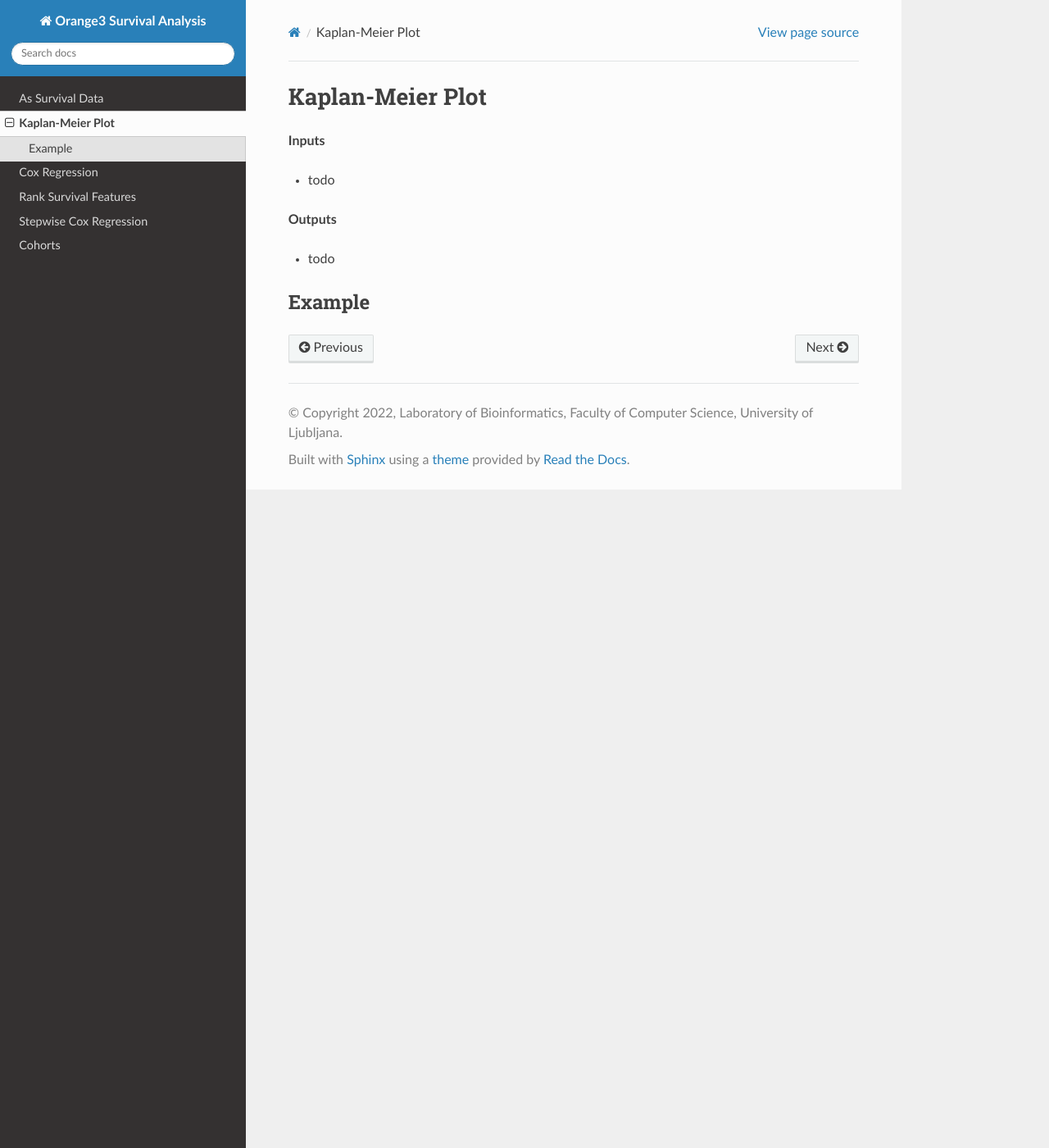
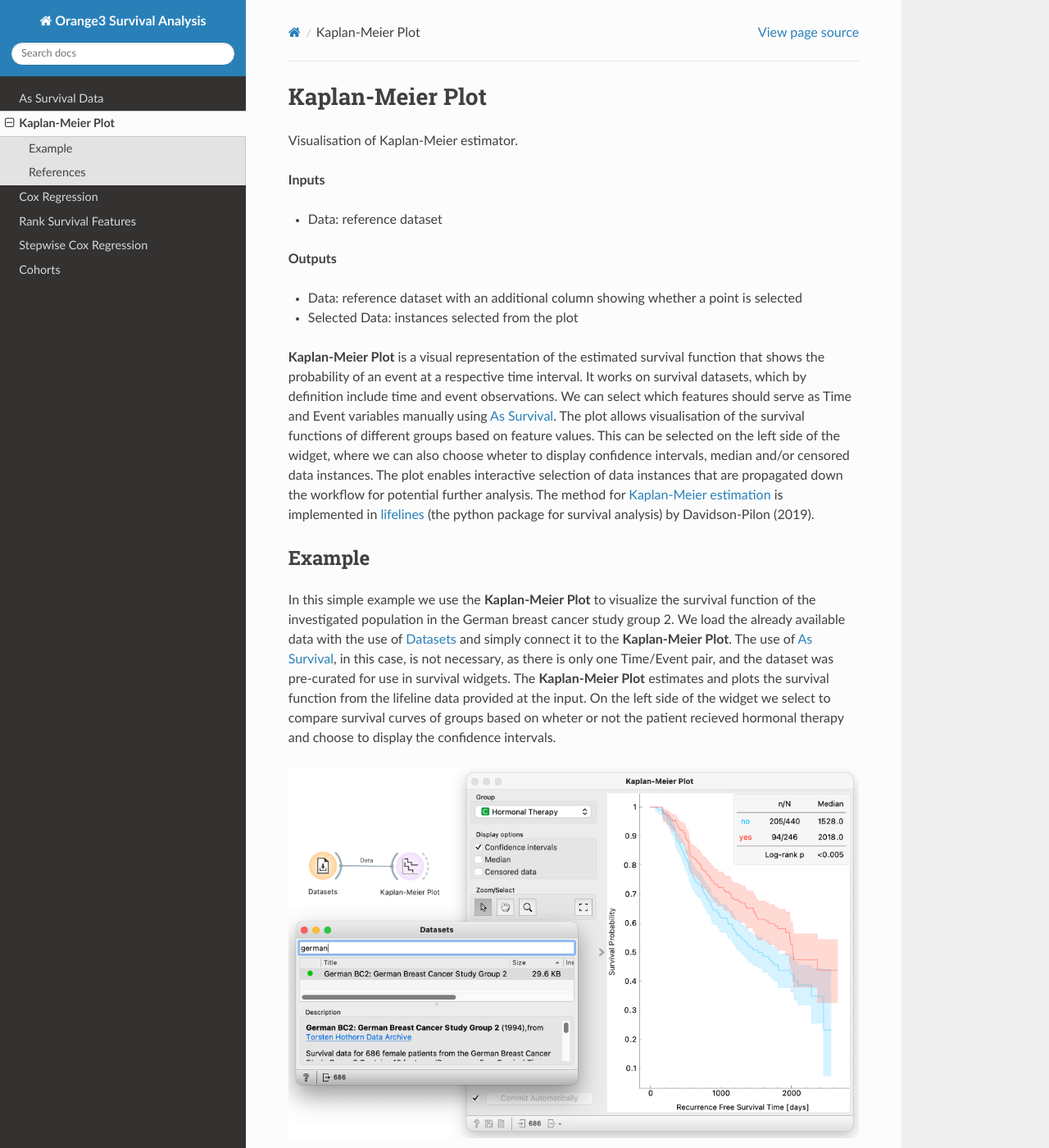
Before and after one commit to biolab/orange3-survival-analysis, a Sphinx documentation site: the page built from doc/widgets/kaplan-meier-plot.md, in a window 1280 px wide and 1400 px high. Shown: the whole window at 82% size. Built offline with Sphinx 7.4.7 and the Read the Docs theme 2.0.0, drawn with Linux system fonts in a browser that asks for light colours; some of the changed text lies outside the part shown.

Commit message:
Documentation for AsSurvival and Kaplan-Meier

```diff
--- a/doc/widgets/kaplan-meier-plot.md
+++ b/doc/widgets/kaplan-meier-plot.md
@@ -1,15 +1,26 @@
 Kaplan-Meier Plot
 ================
-
+Visualisation of Kaplan-Meier estimator.
 
 **Inputs**
 
-- todo
+- Data: reference dataset
 
 **Outputs**
 
-- todo
+- Data: reference dataset with an additional column showing whether a point is selected
+- Selected Data: instances selected from the plot
 
+**Kaplan-Meier Plot** is a visual representation of the estimated survival function that shows the probability of an event at a respective time interval. It works on survival datasets, which by definition include time and event observations. We can select which features should serve as Time and Event variables manually using [As Survival](as-survival-data.md). The plot allows visualisation of the survival functions of different groups based on feature values. This can be selected on the left side of the widget, where we can also choose wheter to display confidence intervals, median and/or censored data instances. The plot enables interactive selection of data instances that are propagated down the workflow for potential further analysis. The method for [Kaplan-Meier estimation](https://en.wikipedia.org/wiki/Kaplan%E2%80%93Meier_estimator) is implemented in [lifelines](https://lifelines.readthedocs.io/en/latest/index.html) (the python package for survival analysis) by Davidson-Pilon (2019).
 
 Example
 -------
+In this simple example we use the **Kaplan-Meier Plot** to visualize the survival function of the investigated population in the German breast cancer study group 2. We load the already available data with the use of [Datasets](https://orangedatamining.com/widget-catalog/data/datasets/) and simply connect it to the **Kaplan-Meier Plot**. The use of [As Survival](as-survival-data.md), in this case, is not necessary, as there is only one Time/Event pair, and the dataset was pre-curated for use in survival widgets. The **Kaplan-Meier Plot** estimates and plots the survival function from the lifeline data provided at the input. On the left side of the widget we select to compare survival curves of groups based on wheter or not the patient recieved hormonal therapy and choose to display the confidence intervals.
+
+![](images/KaplanMeierPlot-Example.png)
+
+
+References
+----------
+
+Davidson-Pilon, (2019). lifelines: survival analysis in Python. Journal of Open Source Software, 4(40), 1317, https://doi.org/10.21105/joss.01317
```
Also changed, not shown: doc/widgets/as-survival-data.md (+9 -3 lines), doc/widgets/images/AsSurvival-Example.png (added), doc/widgets/images/KaplanMeierPlot-Example.png (added).
